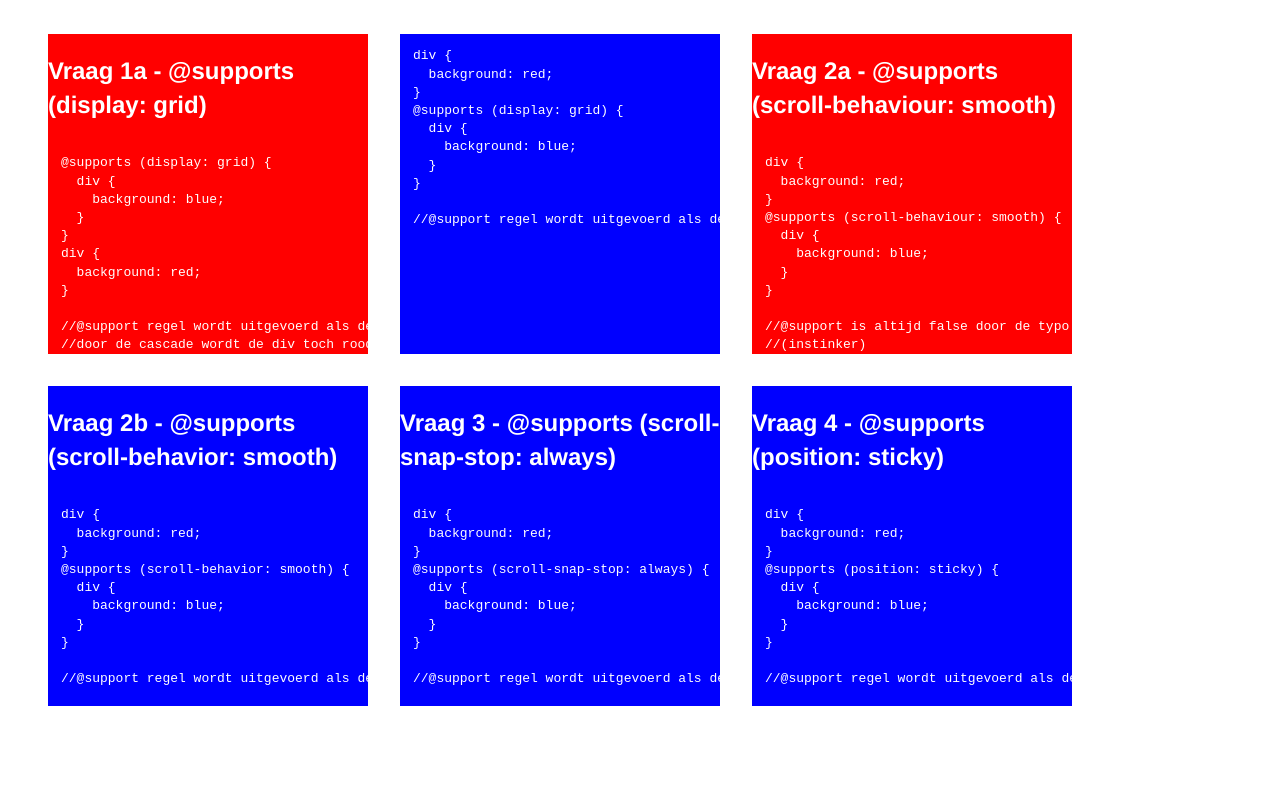
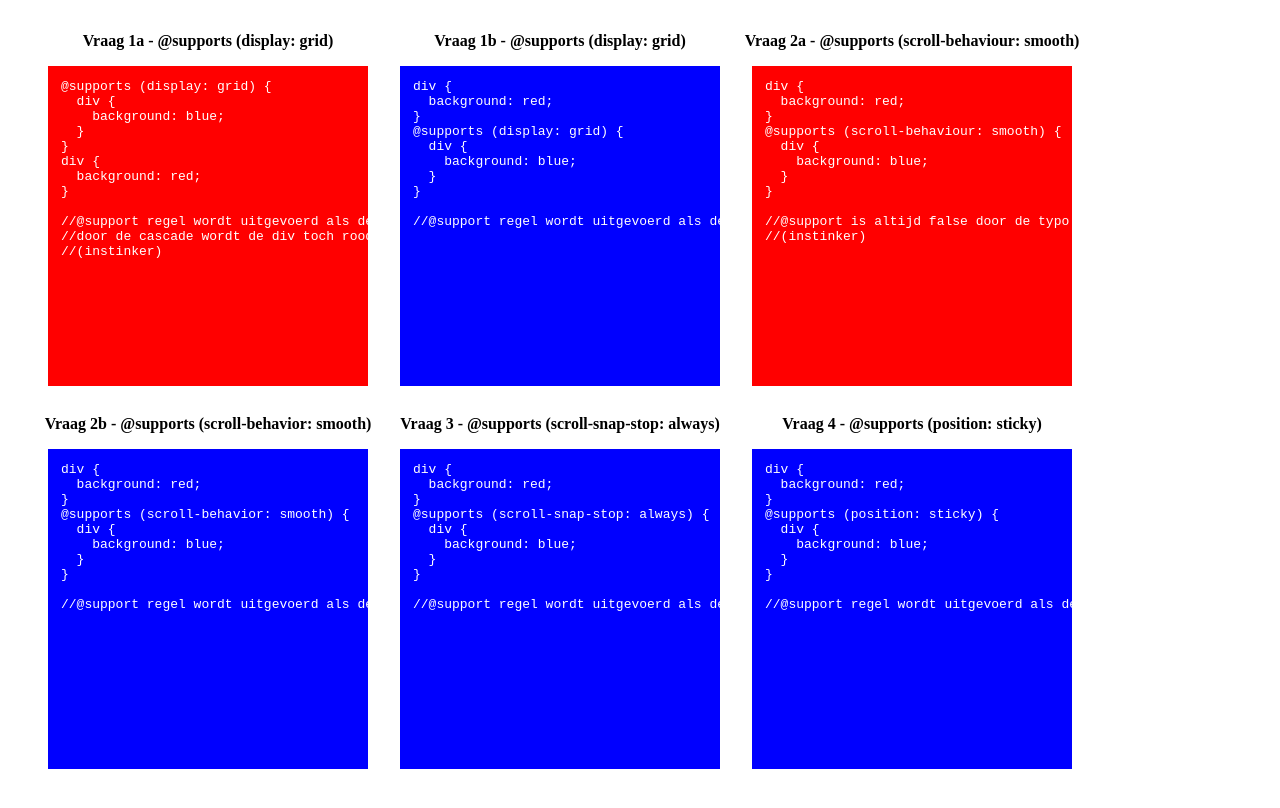
Before and after one commit to cmda-minor-web/browser-technologies-2021, a plain HTML site: page docs/examples/PEsupports/index.html in a window 1280 px wide. Shown: the part 72-880 px from the top of the page. Before the commit the page ends 826 px from the top, so only its background shows below. Drawn offline with Linux system fonts and the light colour scheme.

Commit message:
titels per vraag

```diff
--- a/docs/examples/PEsupports/index.html
+++ b/docs/examples/PEsupports/index.html
@@ -13,8 +13,10 @@
     </header>
 
     <main>
+      <section>
+        <h2>Vraag 1a - @supports (display: grid)</h2>
         <div id=vraag1a>
-          <h2>Vraag 1a - @supports (display: grid)</h2>
+
           <pre>
 @supports (display: grid) {
   div {
@@ -27,8 +29,13 @@ div {
 
 //@support regel wordt uitgevoerd als de browser grid ondersteunt
 //door de cascade wordt de div toch rood
+//(instinker)
 </pre>
         </div>
+      </section>
+
+      <section>
+        <h2>Vraag 1b - @supports (display: grid)</h2>
         <div id=vraag1b>
           <pre>
 div {
@@ -43,9 +50,11 @@ div {
 //@support regel wordt uitgevoerd als de browser grid ondersteunt
 </pre>
         </div>
+      </section>
 
+      <section>
+        <h2>Vraag 2a - @supports (scroll-behaviour: smooth)</h2>
         <div id=vraag2a>
-          <h2>Vraag 2a - @supports (scroll-behaviour: smooth)</h2>
           <pre>
 div {
   background: red;
@@ -60,8 +69,11 @@ div {
 //(instinker)
 </pre>
         </div>
+      </section>
+
+      <section>
+        <h2>Vraag 2b - @supports (scroll-behavior: smooth)</h2>
         <div id=vraag2b>
-          <h2>Vraag 2b - @supports (scroll-behavior: smooth)</h2>
           <pre>
 div {
   background: red;
@@ -76,10 +88,11 @@ div {
 
 </pre>
         </div>
+      </section>
 
-
+      <section>
+        <h2>Vraag 3 - @supports (scroll-snap-stop: always)</h2>
         <div id=vraag3>
-          <h2>Vraag 3 - @supports (scroll-snap-stop: always)</h2>
           <pre>
 div {
   background: red;
@@ -93,11 +106,11 @@ div {
 //@support regel wordt uitgevoerd als de browser scroll-snap ondersteunt
 </pre>
         </div>
+      </section>
 
-
-
+      <section>
+        <h2>Vraag 4 - @supports (position: sticky)</h2>
           <div id=vraag4>
-          <h2>Vraag 4 - @supports (position: sticky)</h2>
                   <pre>
 div {
   background: red;
@@ -110,7 +123,8 @@ div {
 
 //@support regel wordt uitgevoerd als de browser position sticky ondersteunt
         </pre>
-                </div>
+      </div>
+      </section>
 
     </main>
   </body>
--- a/docs/examples/PEsupports/style.css
+++ b/docs/examples/PEsupports/style.css
@@ -1,14 +1,21 @@
 body{
   margin: 2em;
 }
+h1{
+
+}
+h2{
+  font-size: 1rem;
+  text-align: center;
+}
+
 main {
-    font: normal 1em/1.4 helvetica;
-    color: white;
     display: flex;
     flex-direction: row;
     flex-wrap: wrap;
 }
 main div{
+  color: white;
   margin: 1em;
   padding: 0;
   width: 20em;
```
